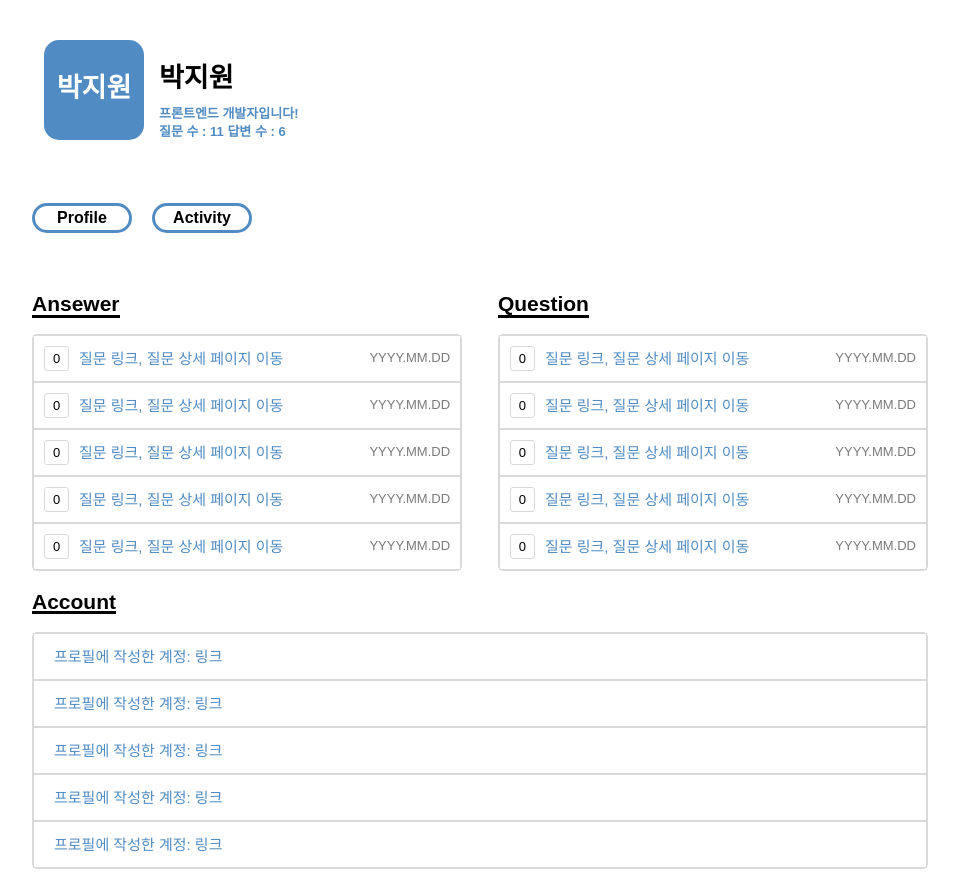
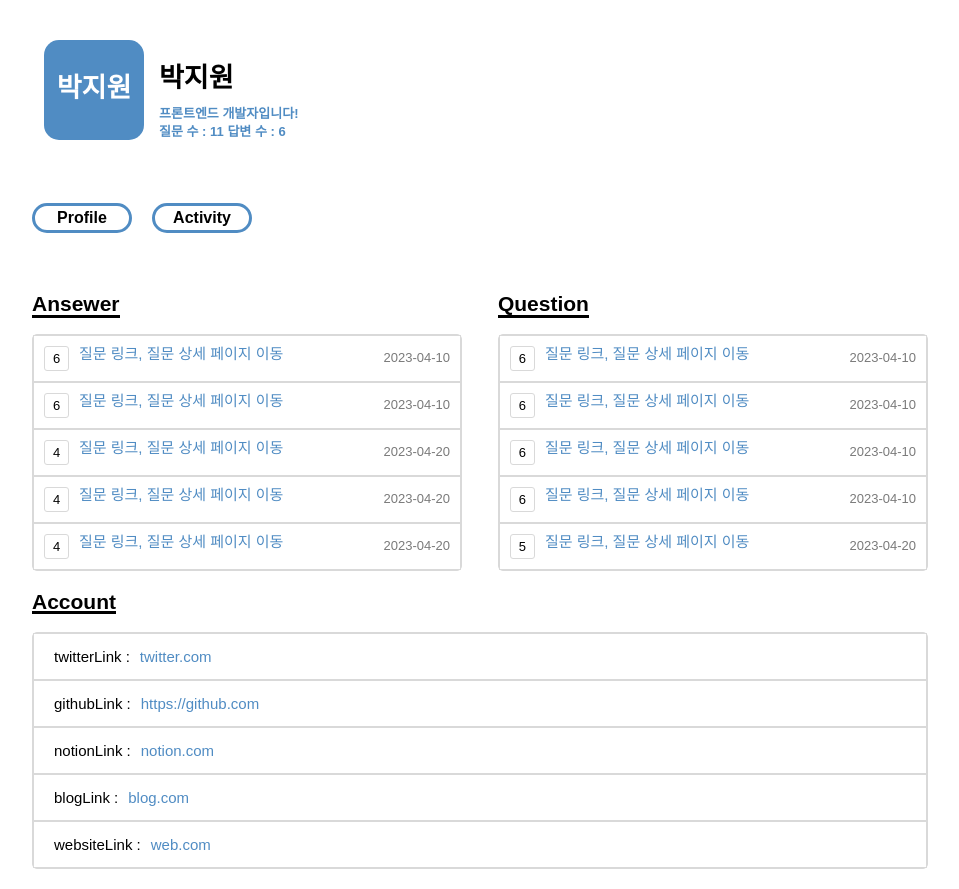
Before and after one commit to codestates-seb/seb43_pre_002, a React (Create React App) app in the folder client/: page /useractivity/1 in a window 1280 px wide. Shown: the whole page, without its empty margins (160-1119 px from the left). Built offline with nearby package versions, Linux system fonts and the light colour scheme; data requests are answered from the project's data file.

Commit message:
Feat: 유저페이지 액티비티  기능 구현

```diff
--- a/client/src/components/MyList.jsx
+++ b/client/src/components/MyList.jsx
@@ -1,15 +1,20 @@
+/* eslint-disable camelcase */
 import styled from 'styled-components';
+import { Link, useParams } from 'react-router-dom';
 
 function MyList({ lists }) {
+	const { question_id } = useParams();
 	return (
 		<PostList>
 			{lists.map((list) => (
-				<List key={list.id}>
+				<List key={list.question}>
 					<ListTitle>
-						<Ansewer>{list.answerCount}</Ansewer>
-						<Title href={list.link}>질문 링크, 질문 상세 페이지 이동</Title>
+						<Ansewer>{list.answer}</Ansewer>
+						<Link to={`/question/${question_id}`}>
+							<Title href={list.title}>질문 링크, 질문 상세 페이지 이동</Title>
+						</Link>
 					</ListTitle>
-					<CreateDate>{list.date}</CreateDate>
+					<CreateDate>{list.createdAt.substring(0, 10)}</CreateDate>
 				</List>
 			))}
 		</PostList>
--- a/client/src/pages/user/useractivity.jsx
+++ b/client/src/pages/user/useractivity.jsx
@@ -1,14 +1,38 @@
+/* eslint-disable camelcase */
+import axios from 'axios';
+import { useEffect, useState } from 'react';
+import { useParams } from 'react-router-dom';
 import styled, { createGlobalStyle } from 'styled-components';
 import UserHeader from '../../components/UserHeader';
 import MyList from '../../components/MyList';
 
-const lists1 = Array(5).fill({
-	answerCount: 0,
-	link: 'https://stackoverflow.com/',
-	date: 'YYYY.MM.DD',
-});
+function UserActivity() {
+	const [userData, setUserData] = useState({});
+	const [articleData, setArticleData] = useState([]);
+	const { member_id } = useParams();
 
-function UserActivity() {
+	useEffect(() => {
+		const fetchData = async () => {
+			const result = await axios.get(` http://localhost:3000/data`);
+			setUserData(result.data);
+
+			const articleResult = await axios.get(`http://localhost:3000/question`);
+			setArticleData(articleResult.data);
+		};
+		fetchData();
+	}, []);
+
+	const filteredArticles = articleData
+		? articleData.filter((a) => a.memberId === parseInt(member_id, 10))
+		: [];
+
+	const filteredAnswerd = articleData
+		? articleData.filter((a) => a.answerId === parseInt(member_id, 10))
+		: [];
+
+	const sortedArticles = filteredArticles.sort((a, b) => b.answer - a.answer);
+	const sortedAnswers = filteredAnswerd.sort((a, b) => b.answer - a.answer);
+
 	return (
 		<Wrap>
 			<GlobalStyles />
@@ -17,25 +41,76 @@ function UserActivity() {
 				<Post>
 					<PostWrap>
 						<Category>Ansewer</Category>
-						<MyList lists={lists1} />
+						<MyList lists={sortedAnswers.slice(0, 5)} />
 					</PostWrap>
 					<PostWrap>
 						<Category>Question</Category>
-						<MyList lists={lists1} />
+						<MyList lists={sortedArticles.slice(0, 5)} />
 					</PostWrap>
 				</Post>
 				<Category2>Account</Category2>
-				<PostList>
-					{lists1.map((list) => (
-						<List key={list.id}>
-							<ListTitle>
-								<Title href={list.link}>
-									{`프로필에 작성한 계정: ${`링크`}`}
-								</Title>
-							</ListTitle>
-						</List>
-					))}
-				</PostList>
+				<List>
+					<ListTitle>
+						<Ansewer>twitterLink : </Ansewer>
+						<Title
+							href={
+								userData[`${member_id - 1}`] &&
+								userData[`${member_id - 1}`].twitterLink
+							}
+						>
+							{userData[`${member_id - 1}`] &&
+								userData[`${member_id - 1}`].twitterLink}
+						</Title>
+					</ListTitle>
+					<ListTitle>
+						<Ansewer>githubLink : </Ansewer>
+						<Title
+							href={
+								userData[`${member_id - 1}`] &&
+								userData[`${member_id - 1}`].githubLink
+							}
+						>
+							{userData[`${member_id - 1}`] &&
+								userData[`${member_id - 1}`].githubLink}
+						</Title>
+					</ListTitle>
+					<ListTitle>
+						<Ansewer>notionLink : </Ansewer>
+						<Title
+							href={
+								userData[`${member_id - 1}`] &&
+								userData[`${member_id - 1}`].notionLink
+							}
+						>
+							{userData[`${member_id - 1}`] &&
+								userData[`${member_id - 1}`].notionLink}
+						</Title>
+					</ListTitle>
+					<ListTitle>
+						<Ansewer>blogLink : </Ansewer>
+						<Title
+							href={
+								userData[`${member_id - 1}`] &&
+								userData[`${member_id - 1}`].blogLink
+							}
+						>
+							{userData[`${member_id - 1}`] &&
+								userData[`${member_id - 1}`].blogLink}
+						</Title>
+					</ListTitle>
+					<ListTitle>
+						<Ansewer>websiteLink : </Ansewer>
+						<Title
+							href={
+								userData[`${member_id - 1}`] &&
+								userData[`${member_id - 1}`].twitterLink
+							}
+						>
+							{userData[`${member_id - 1}`] &&
+								userData[`${member_id - 1}`].websiteLink}
+						</Title>
+					</ListTitle>
+				</List>
 			</ListColumn>
 		</Wrap>
 	);
@@ -72,35 +147,6 @@ const PostWrap = styled.div`
 	width: 48%;
 `;
 
-const PostList = styled.ul`
-	margin-top: 20px;
-	padding: 0;
-	width: 100%;
-	border: 1.5px solid var(--line-color);
-	border-radius: 5px;
-	margin-bottom: 20px;
-`;
-
-const List = styled.li`
-	border: 1px solid var(--line-color);
-	padding: 10px;
-	display: flex;
-	flex-direction: row;
-	justify-content: space-between;
-`;
-
-const ListTitle = styled.div`
-	display: flex;
-	flex-direction: row;
-`;
-
-const Title = styled.a`
-	margin-left: 10px;
-	padding: 5px 0;
-	color: var(--main-color);
-	font-size: var(--font-large);
-`;
-
 const ListColumn = styled.div`
 	display: flex;
 	flex-direction: column;
@@ -112,4 +158,30 @@ const GlobalStyles = createGlobalStyle`
 		justify-content: center;
 	}
 `;
+const List = styled.ul`
+	margin-top: 20px;
+	padding: 0;
+	width: 100%;
+	border: 1.5px solid var(--line-color);
+	border-radius: 5px;
+	margin-bottom: 20px;
+`;
+
+const Title = styled.a`
+	margin-left: 10px;
+	padding: 5px 0;
+	color: var(--main-color);
+	font-size: var(--font-large);
+`;
+const ListTitle = styled.li`
+	border: 1px solid var(--line-color);
+	padding: 10px;
+	display: flex;
+	flex-direction: row;
+`;
+const Ansewer = styled.span`
+	margin-left: 10px;
+	padding: 5px 0;
+	font-size: var(--font-large);
+`;
 export default UserActivity;
```
